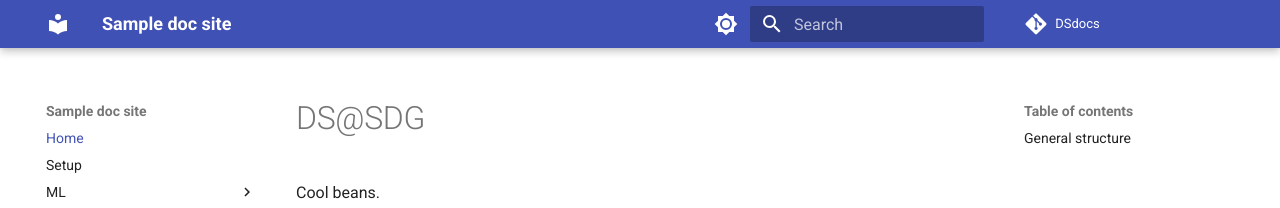
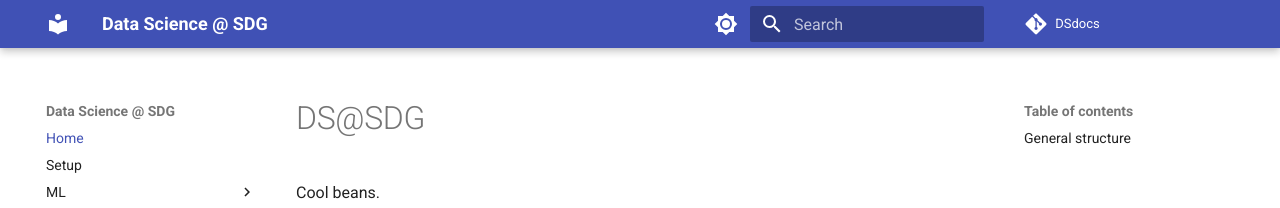
Before and after one commit to pietro-nobili-SDG/dsdocs, an MkDocs documentation site: the page built from docs/index.md, in a window 1280 px wide. Shown: the top 208 px of the page. Built offline with MkDocs 1.6.1 and Material for MkDocs 9.7.7, drawn with Linux system fonts in a browser that asks for light colours; comment, search, counter and statistics services are not loaded.

Commit message:
Change site title and add link to the live version

```diff
--- a/mkdocs.yml
+++ b/mkdocs.yml
@@ -1,4 +1,4 @@
-site_name: Sample doc site
+site_name: Data Science @ SDG
 site_url: https://example.com/
 site_description: >-
   Information for the DS group.
```
Also changed, not shown: README.md (+2 -0 lines).
